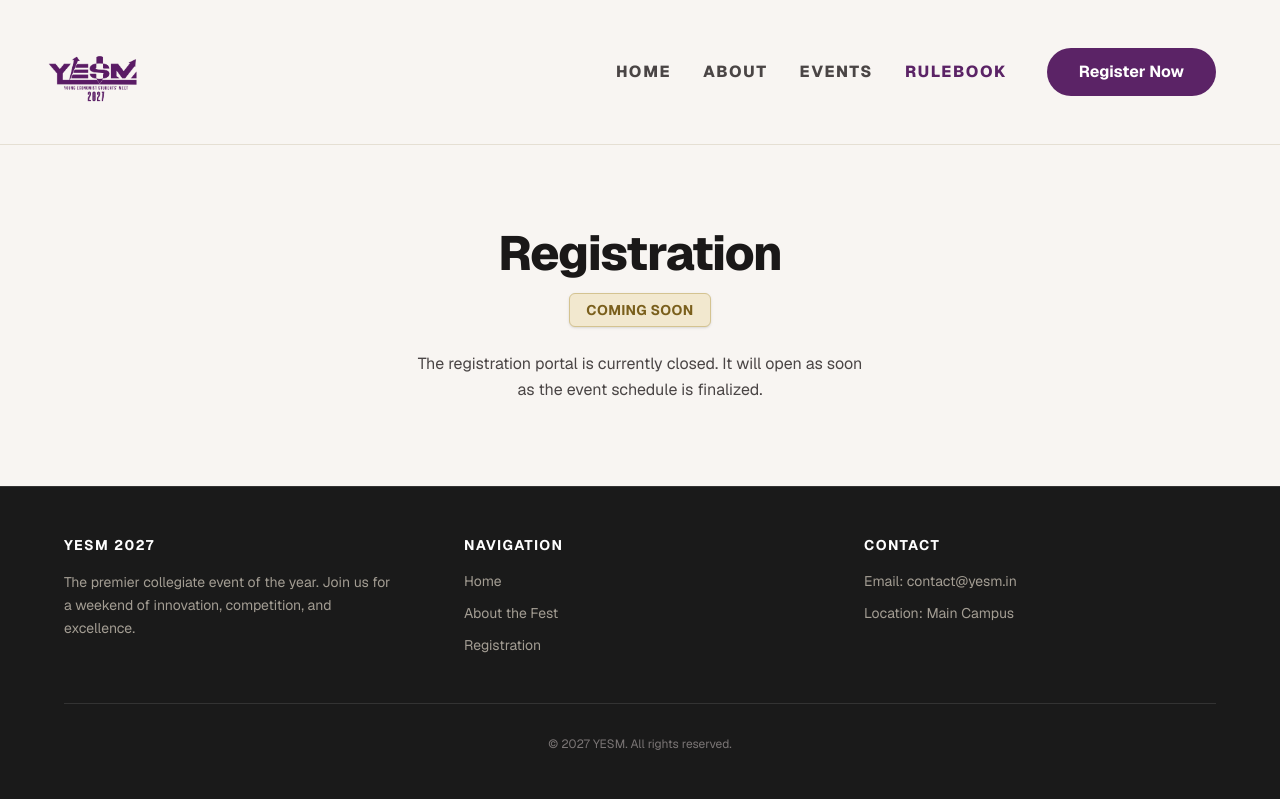
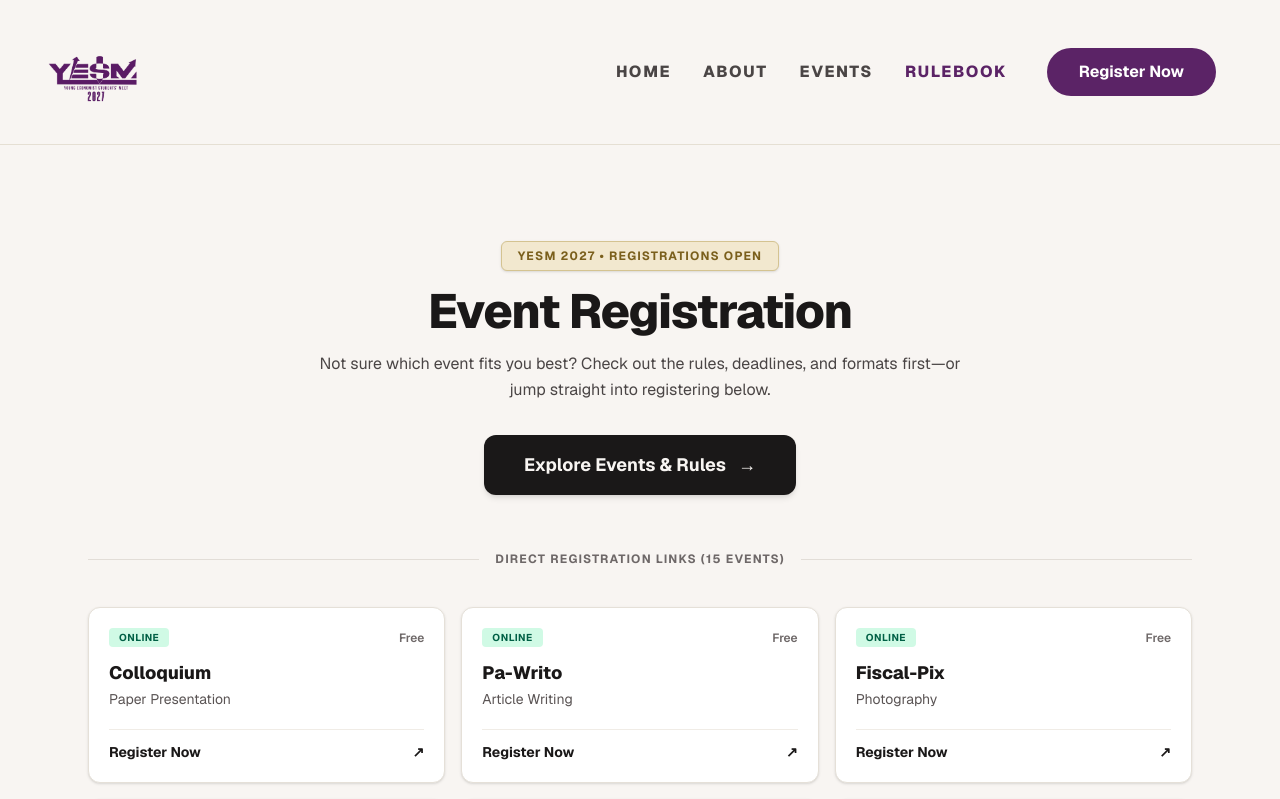
Before and after one commit to Sagniiiik/yesm-2026, a Next.js app: page /register in a window 1280 px wide. Shown: the top 799 px of the page. Built offline with nearby package versions, Linux system fonts and the light colour scheme.

Commit message:
register now

```diff
--- a/app/register/page.tsx
+++ b/app/register/page.tsx
@@ -93,25 +93,109 @@
 //   );
 // }
 
+import Link from "next/link";
 import Navbar from "../../components/navbar";
 import Footer from "../../components/footer";
+
+const registrationEvents = [
+  { id: "colloquium", mode: "ONLINE", title: "Colloquium", subtitle: "Paper Presentation", cost: "Free", formUrl: "https://forms.gle/..." }, // 👈 Replace with your Colloquium link
+  { id: "pa-writo", mode: "ONLINE", title: "Pa-Writo", subtitle: "Article Writing", cost: "Free", formUrl: "https://forms.gle/..." }, // 👈 Replace with your Pa-Writo link
+  { id: "fiscal-pix", mode: "ONLINE", title: "Fiscal-Pix", subtitle: "Photography", cost: "Free", formUrl: "https://docs.google.com/forms/d/e/1FAIpQLSfVBbILhPMKjkRUvib7lkYqXzNLmQJfWPTgxB44jMsnelxIkg/viewform?usp=header" },
+  { id: "focalibre", mode: "ONLINE", title: "Focalibre", subtitle: "Short Film Making", cost: "Free", formUrl: "https://docs.google.com/forms/d/e/1FAIpQLSciIfMAWOXf5Q7vIOi5BaWAuYNJsFSI841JbSRISp8AwXoGcw/viewform?usp=publish-editor" },
+  { id: "artflation", mode: "ONLINE", title: "Artflation", subtitle: "Poster Making", cost: "Free", formUrl: "https://docs.google.com/forms/d/e/1FAIpQLSdaHAJQvwMA6-ysAOwgxSThjWeAu0rdHl2inqRB9gtrisaIZw/viewform?usp=publish-editor" },
+  { id: "econmotion", mode: "ONLINE", title: "Econmotion", subtitle: "Reel Making", cost: "Free", formUrl: "https://forms.gle/hBf9dPugc7ipzs4R9" },
+  { id: "memesis", mode: "ONLINE", title: "Memesis", subtitle: "Meme Making", cost: "Free", formUrl: "https://docs.google.com/forms/d/e/1FAIpQLScAiWBFJQfdOydkB5hh44pgwnhQPdSbH3FkozitVichYpqNIA/viewform?usp=header" },
+  { id: "equizilibrium", mode: "OFFLINE", title: "Equizilibrium", subtitle: "Quiz Competition", cost: "₹150 / team", formUrl: "https://forms.gle/tc3X3Sx5GNEhPkPRA" },
+  { id: "ecogency", mode: "OFFLINE", title: "Ecogency", subtitle: "Oxford Style Debate", cost: "₹150/p | ₹300/team", formUrl: "https://docs.google.com/forms/d/1TwkM-_o1gYBB_bJdC1SJuqhSZeoaysdqh65fcX4C3H4/edit" },
+  { id: "conferencia", mode: "OFFLINE", title: "Conferencia", subtitle: "Committee Simulation", cost: "Fees Apply", formUrl: "https://docs.google.com/forms/d/e/1FAIpQLSeccjgRP6Re0bSkpYGzYTSETqgi05J3jbbKE4QDNi-9OYCfiA/viewform?usp=publish-editor" },
+  { id: "pitching-it", mode: "OFFLINE", title: "Pitching It", subtitle: "Shark Tank", cost: "Free", formUrl: "https://forms.gle/NibqJtaYLGA4WDGJ7" },
+  { id: "resolving-it", mode: "OFFLINE", title: "Resolving It", subtitle: "Case Study", cost: "Free", formUrl: "https://forms.gle/5j3P6ADGWxVZGHbe9" },
+  { id: "proffing-it", mode: "HYBRID", title: "Proffing-It", subtitle: "Mock Classroom", cost: "Free", formUrl: "https://forms.gle/t5kwivrFQ6qebFh58" },
+  { id: "bid-o-nomics", mode: "OFFLINE", title: "Bid-o-nomics", subtitle: "The Eco-Nomic Auction", cost: "₹200 / team", formUrl: "https://docs.google.com/forms/d/e/1FAIpQLSey0VxoU0l8LVkRguguAD7XSCENEm_cO2FYl25iaCGf13iTgw/viewform?usp=publish-editor" },
+  { id: "chaturanga", mode: "OFFLINE", title: "Chaturanga", subtitle: "Chess Tournament", cost: "₹100 / player", formUrl: "https://forms.cloud.microsoft/r/uqJeAxxJNv?embed=true" },
+];
 
 export default function Register() {
   return (
     <div className="min-h-screen bg-[#F8F5F2] text-[#2A2626] flex flex-col font-sans">
       <Navbar />
 
-      <main className="flex-1 flex items-center justify-center p-6 text-center mt-12 mb-12">
-        <div>
+      <main className="flex-1 max-w-6xl w-full mx-auto px-6 py-16 md:py-24">
+        {/* Header & Big Explore Events CTA */}
+        <div className="text-center max-w-2xl mx-auto mb-14">
+          <div className="inline-block bg-[#F2E8CF] border border-[#D4C391] text-[#7A5F1C] px-4 py-1.5 rounded-md text-xs font-bold tracking-widest uppercase mb-4 shadow-sm">
+            YESM 2027 • Registrations Open
+          </div>
           <h1 className="text-4xl md:text-5xl font-extrabold text-[#1A1818] mb-4 tracking-tight">
-            Registration
+            Event Registration
           </h1>
-          <div className="inline-block bg-[#F2E8CF] border border-[#D4C391] text-[#7A5F1C] px-4 py-1.5 rounded-md text-sm font-bold tracking-wide uppercase mb-6 shadow-sm">
-            Coming Soon
-          </div>
-          <p className="text-[#4A4545] max-w-md mx-auto leading-relaxed">
-            The registration portal is currently closed. It will open as soon as the event schedule is finalized.
+          <p className="text-[#4A4545] leading-relaxed mb-8">
+            Not sure which event fits you best? Check out the rules, deadlines, and formats first—or jump straight into registering below.
           </p>
+
+          {/* Big Top Button -> Leads to Events Section */}
+          <Link
+            href="/#events"
+            className="inline-flex items-center justify-center gap-3 w-full sm:w-auto px-10 py-4 bg-[#1A1818] text-[#F8F5F2] hover:bg-[#332F2F] font-bold text-base md:text-lg rounded-xl shadow-md hover:shadow-lg transition-all duration-200 active:scale-[0.99]"
+          >
+            <span>Explore Events &amp; Rules</span>
+            <span aria-hidden="true">→</span>
+          </Link>
+        </div>
+
+        {/* Divider */}
+        <div className="flex items-center gap-4 mb-10">
+          <div className="h-px bg-[#E2DDD7] flex-1" />
+          <span className="text-xs font-bold uppercase tracking-widest text-[#6E6868]">
+            Direct Registration Links (15 Events)
+          </span>
+          <div className="h-px bg-[#E2DDD7] flex-1" />
+        </div>
+
+        {/* All Events Grid as Direct Form Buttons */}
+        <div className="grid grid-cols-1 sm:grid-cols-2 lg:grid-cols-3 gap-4">
+          {registrationEvents.map((event) => (
+            <a
+              key={event.id}
+              href={event.formUrl}
+              target="_blank"
+              rel="noopener noreferrer"
+              className="group flex flex-col justify-between p-5 bg-white border border-[#E5E0D8] hover:border-[#1A1818] rounded-xl shadow-sm hover:shadow-md transition-all duration-200"
+            >
+              <div>
+                <div className="flex items-center justify-between gap-2 mb-3">
+                  <span
+                    className={`text-[10px] font-bold uppercase tracking-wider px-2.5 py-0.5 rounded ${
+                      event.mode === "ONLINE"
+                        ? "bg-emerald-100 text-emerald-800"
+                        : event.mode === "HYBRID"
+                        ? "bg-amber-100 text-amber-800"
+                        : "bg-stone-200 text-stone-800"
+                    }`}
+                  >
+                    {event.mode}
+                  </span>
+                  <span className="text-xs font-semibold text-[#6E6868]">
+                    {event.cost}
+                  </span>
+                </div>
+
+                <h2 className="text-lg font-extrabold text-[#1A1818] group-hover:underline">
+                  {event.title}
+                </h2>
+                <p className="text-sm text-[#5A5454] mt-0.5">
+                  {event.subtitle}
+                </p>
+              </div>
+
+              <div className="mt-5 pt-3 border-t border-[#F0ECE6] flex items-center justify-between text-sm font-bold text-[#1A1818]">
+                <span>Register Now</span>
+                <span className="transform group-hover:translate-x-1 transition-transform">
+                  ↗
+                </span>
+              </div>
+            </a>
+          ))}
         </div>
       </main>
 
```
